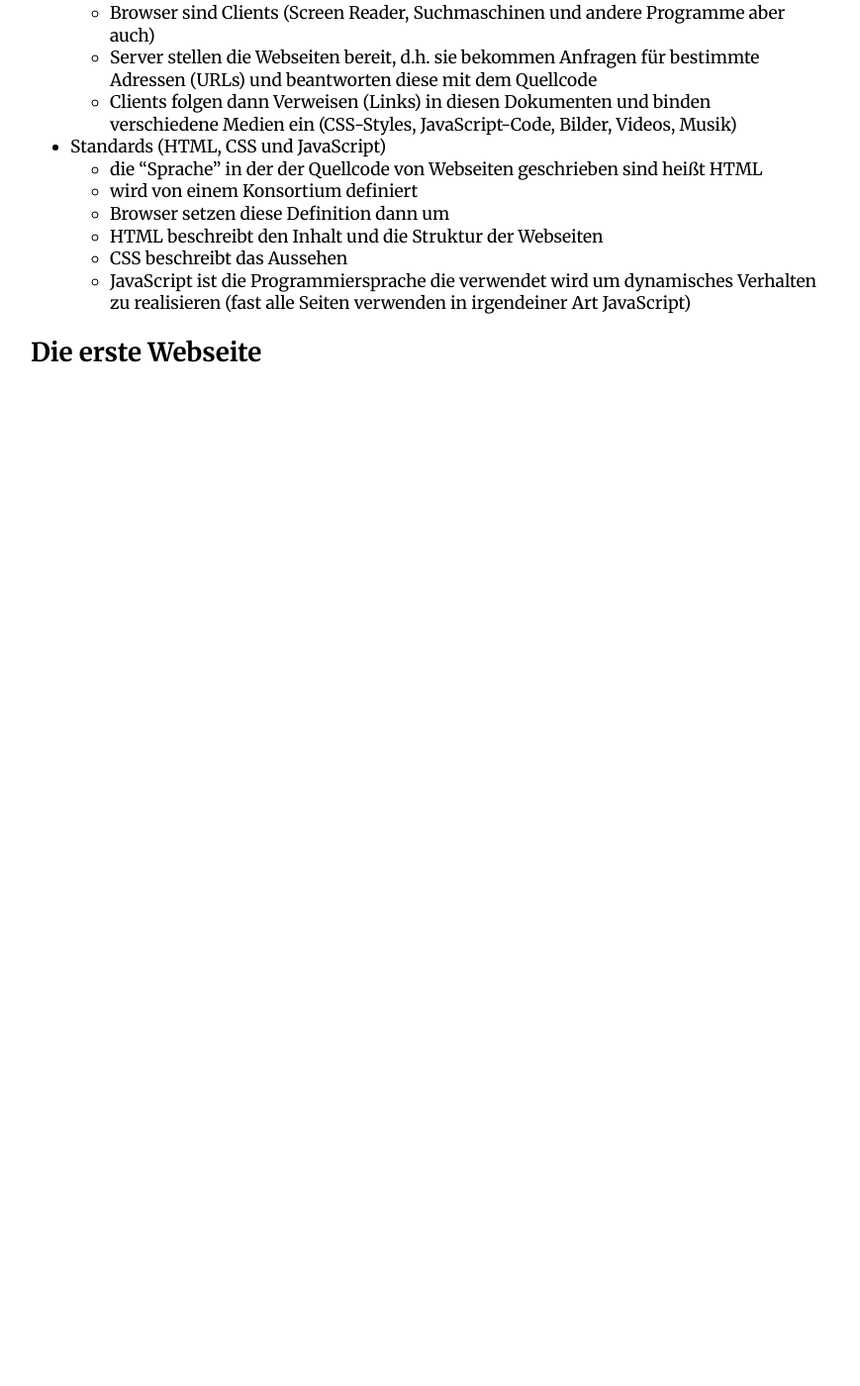
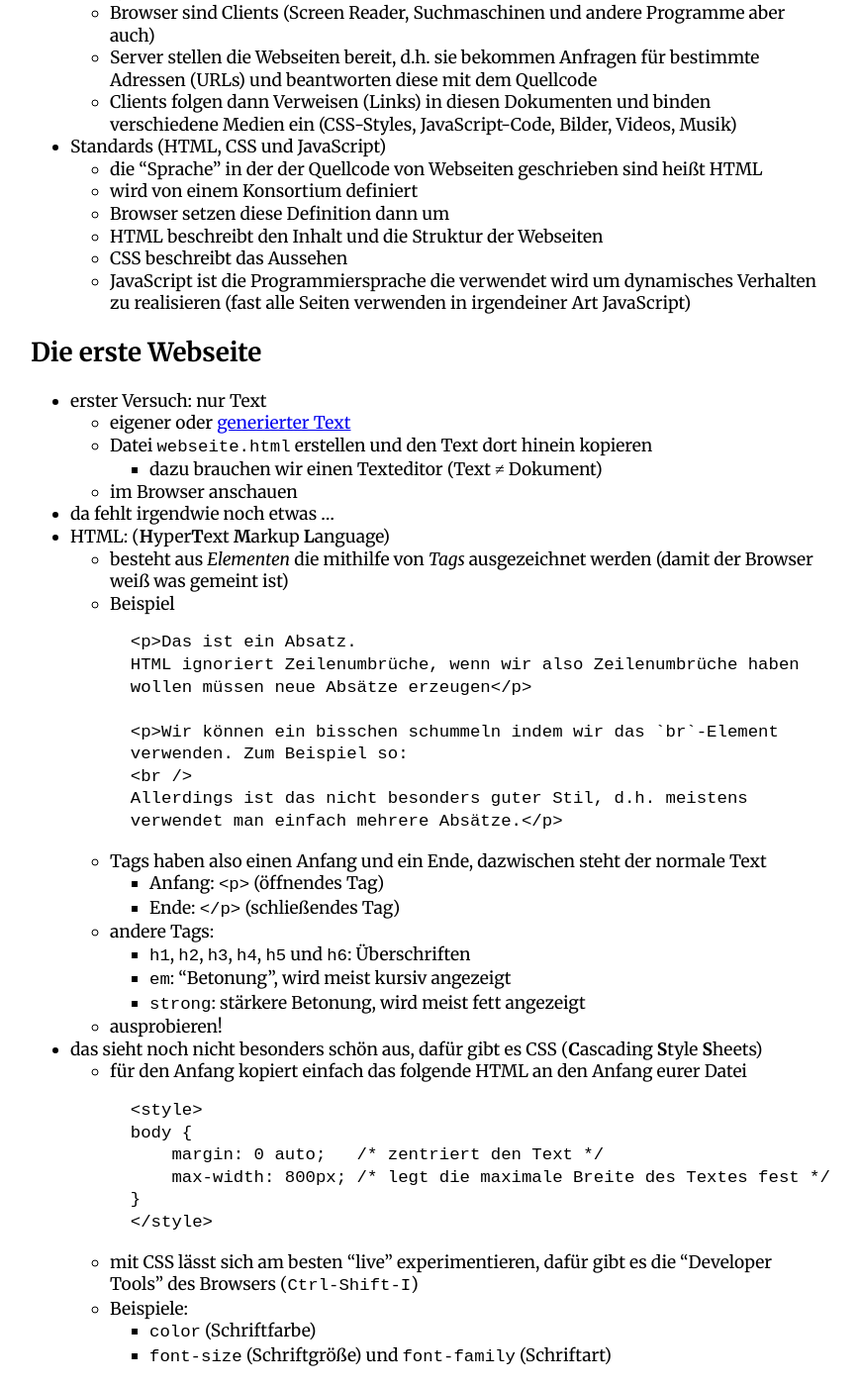
Before and after one commit to heyLu/web101, a Jekyll site: the page built from introduction.md, in a window 1280 px wide and 1400 px high, scrolled down 906 px. Shown: the whole window at 99% size, without its empty margins (209-1078 px from the left). Built offline with Jekyll 4.4.1, drawn with Linux system fonts in a browser that asks for light colours; before the commit the page ends 1300 px from its top, so only the background shows below that.

Commit message:
expand "first website" section.

```diff
--- a/introduction.md
+++ b/introduction.md
@@ -61,3 +61,48 @@ layout: page
       in irgendeiner Art JavaScript)
 
 ## Die erste Webseite
+
+* erster Versuch: nur Text
+    - eigener oder [generierter Text](http://loripsum.net/api/5/plaintext)
+    - Datei `webseite.html` erstellen und den Text dort hinein kopieren
+        * dazu brauchen wir einen Texteditor (Text ≠ Dokument)
+    - im Browser anschauen
+* da fehlt irgendwie noch etwas ...
+* HTML: (**H**yper**T**ext **M**arkup **L**anguage)
+    - besteht aus *Elementen* die mithilfe von *Tags* ausgezeichnet werden
+        (damit der Browser weiß was gemeint ist)
+    - Beispiel
+
+            <p>Das ist ein Absatz.
+            HTML ignoriert Zeilenumbrüche, wenn wir also Zeilenumbrüche haben
+            wollen müssen neue Absätze erzeugen</p>
+
+            <p>Wir können ein bisschen schummeln indem wir das `br`-Element
+            verwenden. Zum Beispiel so:
+            <br />
+            Allerdings ist das nicht besonders guter Stil, d.h. meistens
+            verwendet man einfach mehrere Absätze.</p>
+    - Tags haben also einen Anfang und ein Ende, dazwischen steht der normale
+        Text
+        * Anfang: `<p>` (öffnendes Tag)
+        * Ende: `</p>` (schließendes Tag)
+    - andere Tags:
+        * `h1`, `h2`, `h3`, `h4`, `h5` und `h6`: Überschriften
+        * `em`: "Betonung", wird meist kursiv angezeigt
+        * `strong`: stärkere Betonung, wird meist fett angezeigt
+    - ausprobieren!
+* das sieht noch nicht besonders schön aus, dafür gibt es CSS
+    (**C**ascading **S**tyle **S**heets)
+    - für den Anfang kopiert einfach das folgende HTML an den Anfang eurer Datei
+
+            <style>
+            body {
+                margin: 0 auto;   /* zentriert den Text */
+                max-width: 800px; /* legt die maximale Breite des Textes fest */
+            }
+            </style>
+    - mit CSS lässt sich am besten "live" experimentieren, dafür gibt es die
+        "Developer Tools" des Browsers (`Ctrl-Shift-I`)
+    - Beispiele:
+        * `color` (Schriftfarbe)
+        * `font-size` (Schriftgröße) und `font-family` (Schriftart)
```
